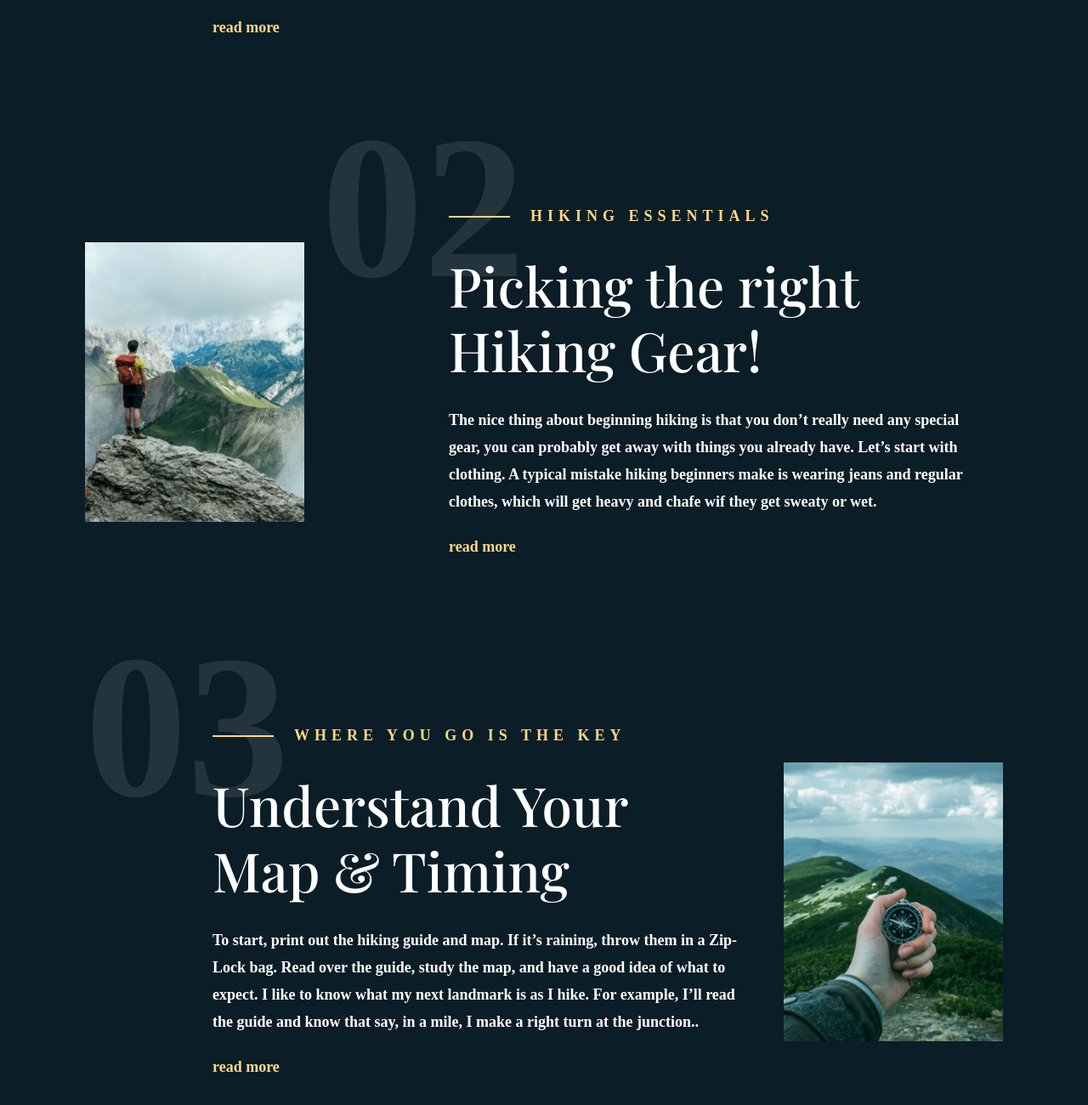
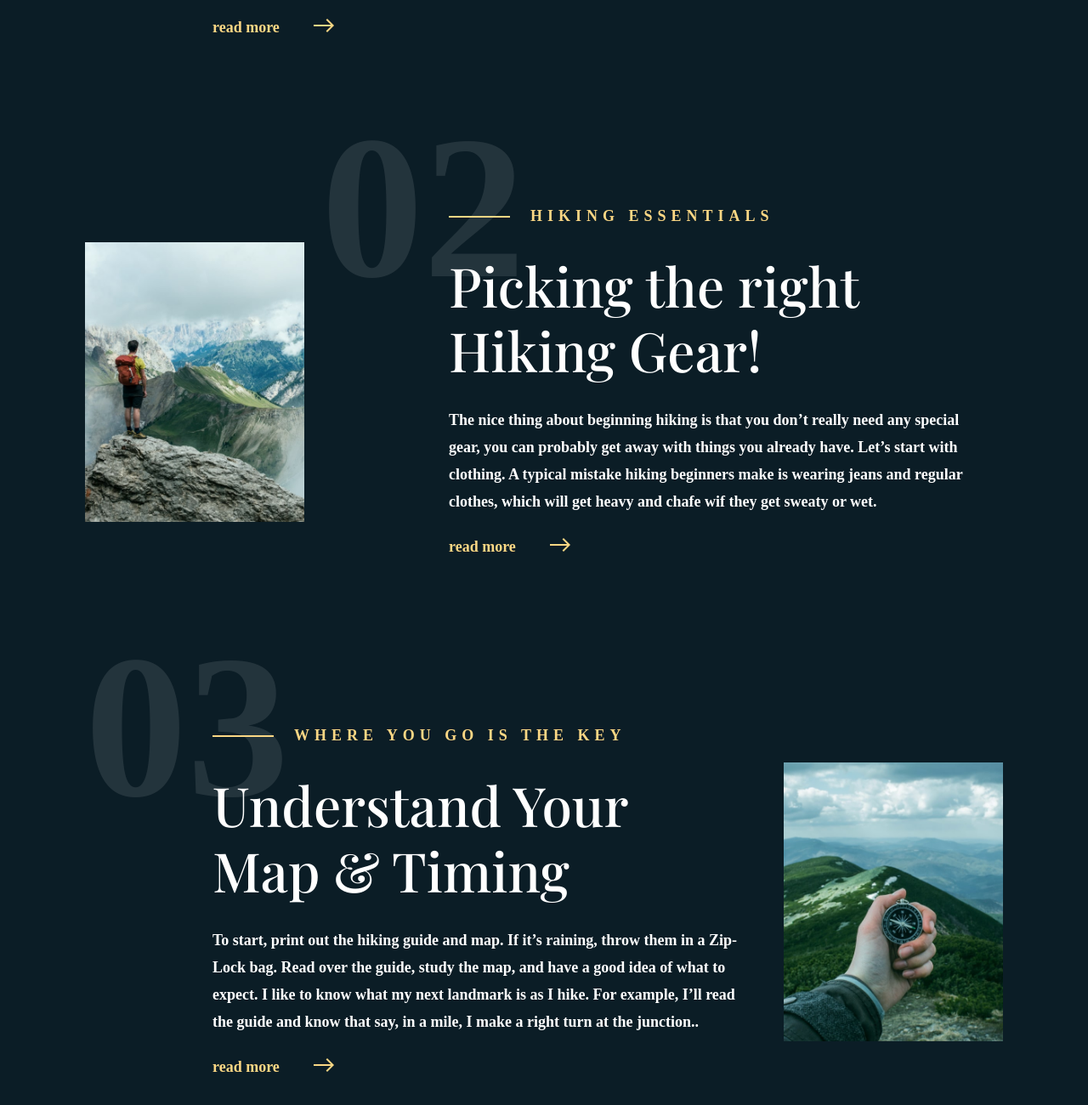
Before and after one commit to Fasteron/project, a plain HTML site: page index.html in a window 1280 px wide. Shown: the part 1511-2811 px from the top of the page at 85% size. Drawn offline with nearby package versions, Linux system fonts and the light colour scheme; a web font is replaced by a local one.

Commit message:
Update index.html

```diff
--- a/index.html
+++ b/index.html
@@ -61,7 +61,10 @@
                         various websites like All Trails and Modern Hiker. What type of hiker are you – novice,
                         moderate, advanced moderate, expert, or expert backpacker?
                     </p>
-                    <a href="#" class="article-read-more">read more</a>
+                    <a href="#" class="article-read-more">read more</a><svg width="24" height="16" viewBox="0 0 24 16" fill="none" xmlns="http://www.w3.org/2000/svg">
+<path d="M16 -6.99382e-07L14.59 1.41L20.17 7L-3.93402e-07 7L-3.0598e-07 9L20.17 9L14.58 14.58L16 16L24 8L16 -6.99382e-07Z" fill="#FBD784"/>
+</svg class="svgimga">
+
                 </div>
                 <div class="article-img">
                     <img src="assets/img/01.jpg" alt="What level of  hiker are you?" class="img01">
@@ -78,7 +81,10 @@
                         hiking beginners make is wearing jeans and regular clothes, which will get heavy and chafe wif
                         they get sweaty or wet.
                     </p>
-                    <a href="#" class="article-read-more">read more</a>
+                    <a href="#" class="article-read-more">read more</a><svg width="24" height="16" viewBox="0 0 24 16" fill="none" xmlns="http://www.w3.org/2000/svg">
+<path d="M16 -6.99382e-07L14.59 1.41L20.17 7L-3.93402e-07 7L-3.0598e-07 9L20.17 9L14.58 14.58L16 16L24 8L16 -6.99382e-07Z" fill="#FBD784"/>
+</svg class="svgimga">
+
                 </div>
                 <div class="article-img">
                     <img src="assets/img/02.jpg" alt="Picking the right Hiking Gear!" class="img02">
@@ -95,7 +101,10 @@
                         my next landmark is as I hike. For example, I’ll read the guide and know that say, in a mile, I
                         make a right turn at the junction..
                     </p>
-                    <a href="#" class="article-read-more">read more</a>
+                    <a href="#" class="article-read-more">read more</a><svg width="24" height="16" viewBox="0 0 24 16" fill="none" xmlns="http://www.w3.org/2000/svg">
+<path d="M16 -6.99382e-07L14.59 1.41L20.17 7L-3.93402e-07 7L-3.0598e-07 9L20.17 9L14.58 14.58L16 16L24 8L16 -6.99382e-07Z" fill="#FBD784"/>
+</svg class="svgimga">
+
                 </div>
                 <div class="article-img">
                     <img src="assets/img/03.jpg" alt="Understand Your Map & Timing" class="img03">
```
